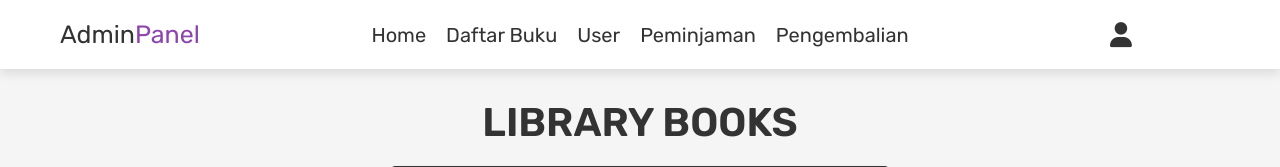
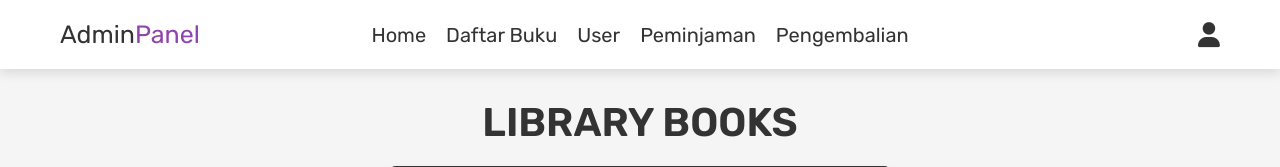
Before and after one commit to tars011/Perpustakaan-FinalProject, a PHP site: page /admin_buku.php in a window 1280 px wide. Shown: the top 167 px of the page. Run offline with PHP 8.4, Linux system fonts and the light colour scheme; the visitor is signed in with stand-in values (Sample User, id 1); data that the repository does not hold is empty.

Commit message:
fix navbar

```diff
--- a/css/style_admin.css
+++ b/css/style_admin.css
@@ -163,7 +163,7 @@ section{
 }
 
 .header .flex .logo{
-   width: 12.5rem;
+   width: 14rem;
    font-size: 2.5rem;
    color:var(--black);
 }
@@ -188,7 +188,8 @@ section{
 }
 
 .header .flex .icons{
-   width: 12.5rem;
+   width: 14rem;
+   text-align: right;
 }
 
 .header .flex .icons div{
```
